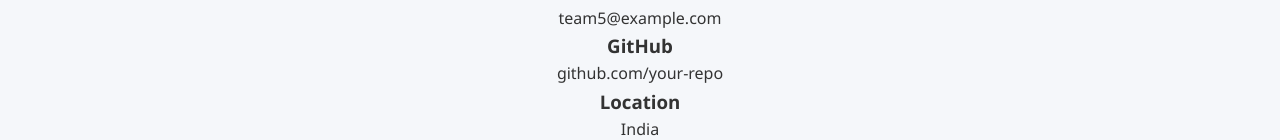
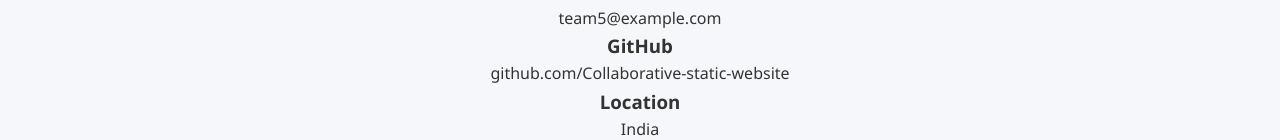
Before and after one commit to RajaGokul/Collabarative-static-website, a plain HTML site: page contact.html in a window 1280 px wide. Shown: the part 240-380 px from the top of the page. Drawn offline with Linux system fonts and the light colour scheme.

Commit message:
added repo name in the h3 P tag

```diff
--- a/contact.html
+++ b/contact.html
@@ -33,7 +33,7 @@
 
     <div class="info-box">
 <h3>GitHub</h3>
-<p>github.com/your-repo</p>
+<p>github.com/Collaborative-static-website</p>
 </div>
 
     <div class="info-box">
```
